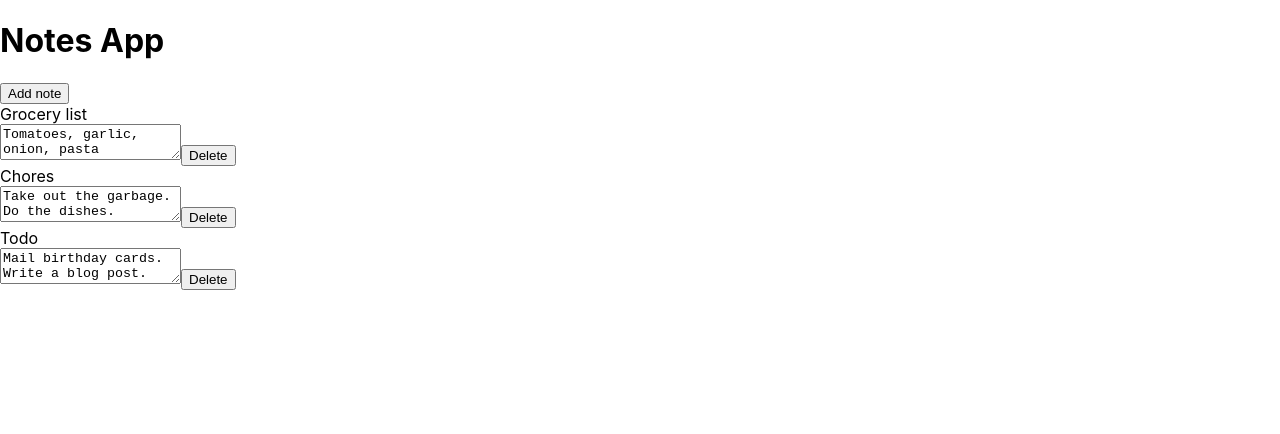
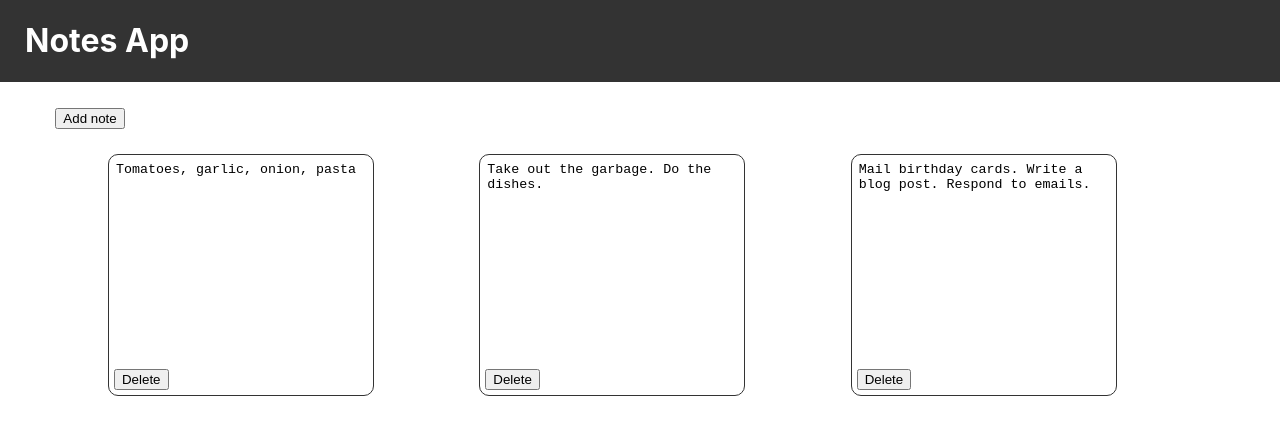
Before and after one commit to jmhart/notes-app, a React (Create React App) app: page / in a window 1280 px wide. Shown: the top 434 px of the page. Built offline with nearby package versions, Linux system fonts and the light colour scheme.

Commit message:
Added first wave of styling

```diff
--- a/src/App.js
+++ b/src/App.js
@@ -4,7 +4,7 @@ import Notes from "./components/Notes";
 class App extends Component {
   render() {
     return (
-      <div className="App">
+      <div className="container">
         <header>
           <h1>Notes App</h1>
         </header>
--- a/src/components/Note.jsx
+++ b/src/components/Note.jsx
@@ -9,9 +9,9 @@ const Note = ({ id, title, text, onChange, handleDelete }) => {
         value={text}
         onChange={e => onChange(id, e.currentTarget.value)}
       />
-      <button onClick={() => handleDelete(id)} className="btn-edit">
-        Delete
-      </button>
+      <div className="bnt-delete">
+        <button onClick={() => handleDelete(id)}>Delete</button>
+      </div>
     </div>
   );
 };
--- a/src/components/Notes.jsx
+++ b/src/components/Notes.jsx
@@ -34,13 +34,14 @@ class Notes extends Component {
     const { notes } = this.state;
     return (
       <React.Fragment>
-        <AddNoteButton click={this.handleAddNote} />
-        <div>
+        <div className="btn-add">
+          <AddNoteButton click={this.handleAddNote} />
+        </div>
+        <div className="note-list">
           {notes.map(n => (
             <Note
               key={n.id}
               id={n.id}
-              title={n.title}
               text={n.text}
               onChange={this.handleEditNote}
               handleDelete={this.handleDeleteNote}
--- a/src/index.css
+++ b/src/index.css
@@ -8,7 +8,60 @@ body {
   -moz-osx-font-smoothing: grayscale;
 }
 
-code {
-  font-family: source-code-pro, Menlo, Monaco, Consolas, "Courier New",
-    monospace;
+.container {
+  display: grid;
+  grid-template-areas:
+    "header header header header header header"
+    "menu main main main main main";
 }
+
+header {
+  grid-area: header;
+  background-color: #333;
+  color: #fff;
+}
+
+header h1 {
+  padding-left: 25px;
+}
+
+main {
+  margin-top: 25px;
+  grid-area: main;
+}
+
+.menu {
+  grid-area: menu;
+  display: grid;
+  grid-template-columns: 1;
+  grid-template-rows: auto;
+  justify-items: center;
+  background-color: #333;
+  position: fixed;
+}
+
+.menu button {
+  height: 2rem;
+}
+
+.note-list {
+  display: grid;
+  grid-template-areas: "note note note note note";
+  grid-template-rows: auto;
+  justify-items: center;
+}
+
+.note {
+  padding: 5px;
+  margin: 25px;
+  border: solid 1px #333;
+  border-radius: 10px;
+}
+
+.note textarea {
+  width: 250px;
+  height: 200px;
+  outline: none;
+  resize: none;
+  border: none;
+}
```
